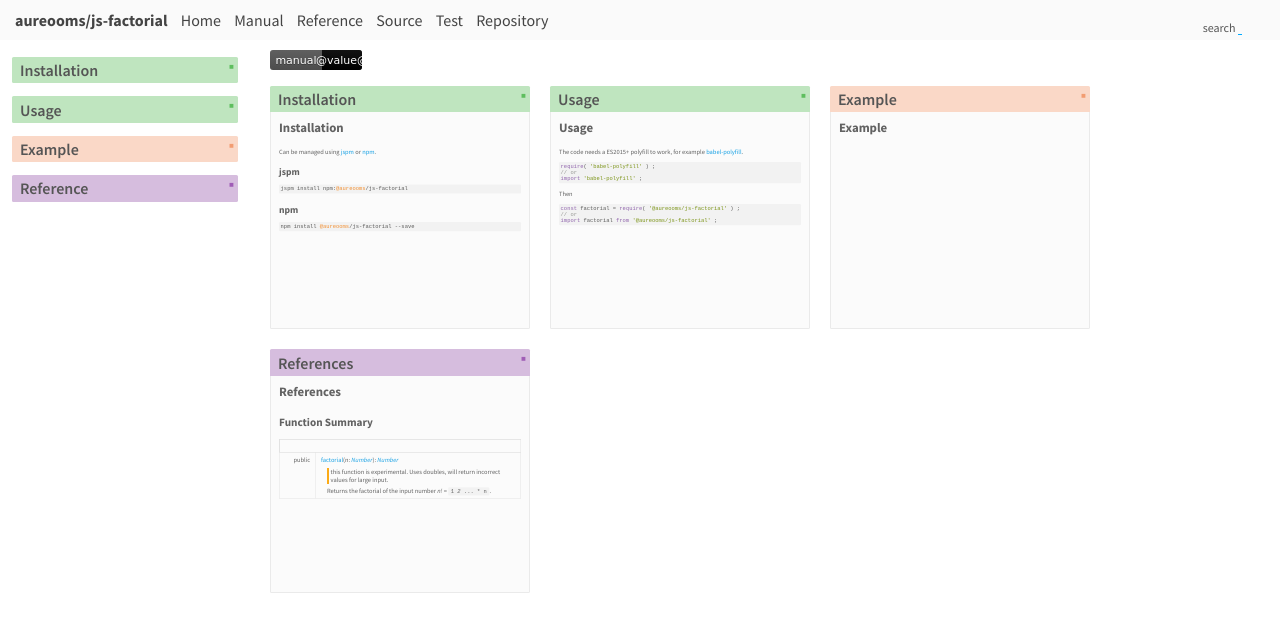
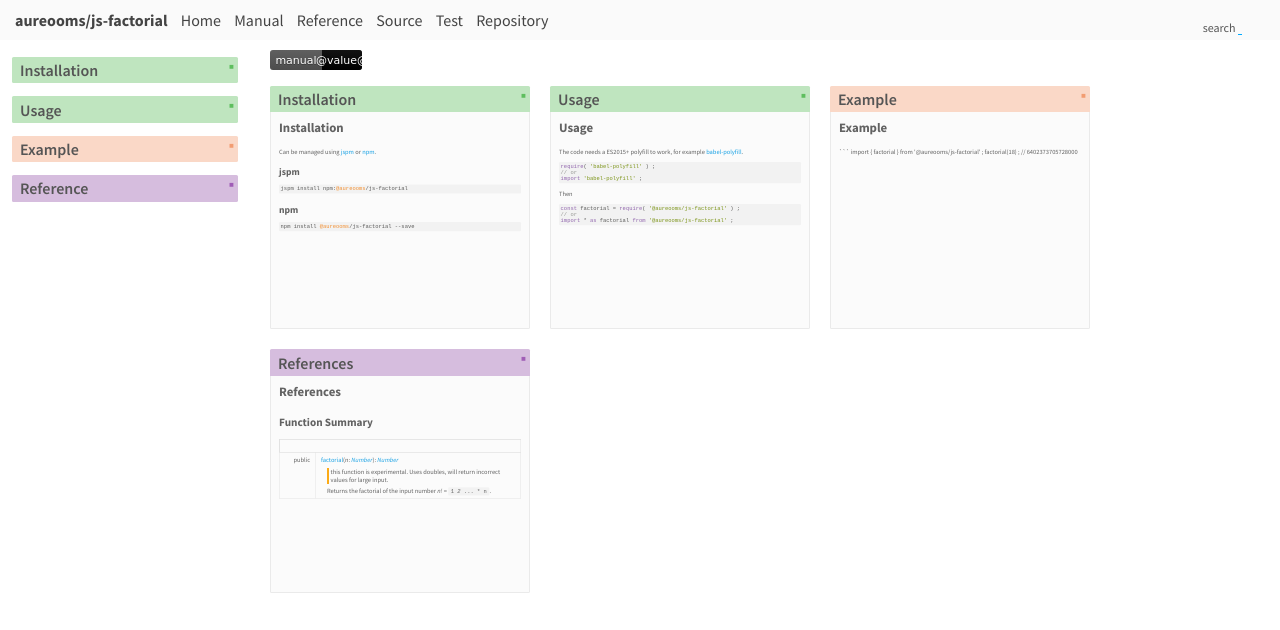
Before and after one commit to aureooms/js-factorial, a website: page manual/index.html in a window 1280 px wide. Shown: the top 630 px of the page. Drawn offline with Linux system fonts and the light colour scheme; files that its build step writes are made by us from their sources; files whose address does not match are found by name.

Commit message:
esdoc update

````diff
--- a/manual/index.html
+++ b/manual/index.html
@@ -90,7 +90,7 @@ or <a href="https://github.com/npm/npm">npm</a>.</p><h3>jspm</h3><pre><code clas
 import &apos;babel-polyfill&apos; ;</code>
 </code></pre><p>Then</p><pre><code class="lang-js"><code class="source-code prettyprint">const factorial = require( &apos;@aureooms/js-factorial&apos; ) ;
 // or
-import factorial from &apos;@aureooms/js-factorial&apos; ;</code>
+import * as factorial from &apos;@aureooms/js-factorial&apos; ;</code>
 </code></pre></div>
         <a data-ice="link" href="manual/usage/usage.html"></a>
       </div>
@@ -98,7 +98,9 @@ import factorial from &apos;@aureooms/js-factorial&apos; ;</code>
 <div class="manual-card-wrap" data-ice="cards">
       <h1 data-ice="label" class="manual-color manual-color-example" data-section-count="&#x25A0;"><span data-ice="label-inner">Example</span></h1>
       <div class="manual-card">
-        <div data-ice="card"><h1>Example</h1></div>
+        <div data-ice="card"><h1>Example</h1><p>```
+import { factorial } from &apos;@aureooms/js-factorial&apos; ;
+factorial(18) ; // 6402373705728000</p></div>
         <a data-ice="link" href="manual/example/example.html"></a>
       </div>
     </div>
````
Also changed, not shown: index.html (+1 -1 lines), manual/example/example.html (+3 -0 lines), manual/usage/usage.html (+1 -1 lines), source.html (+1 -1 lines).
